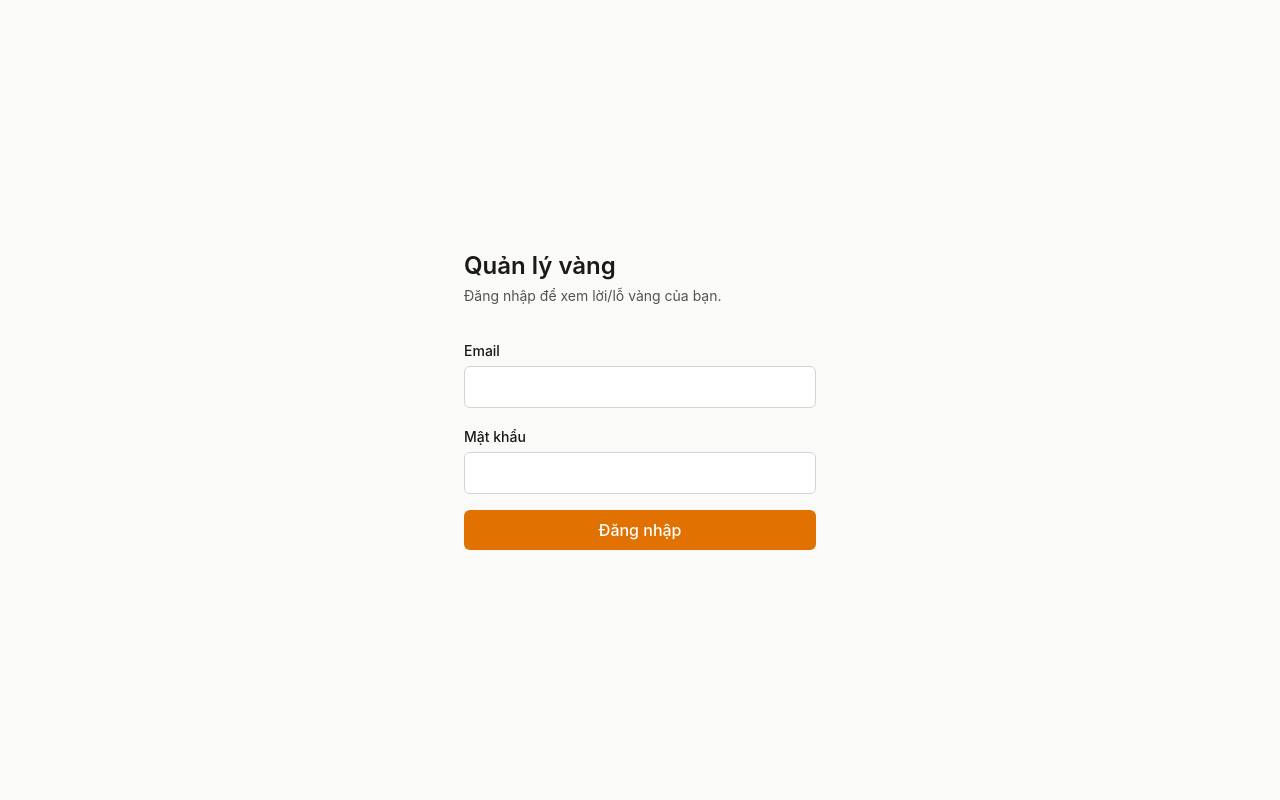
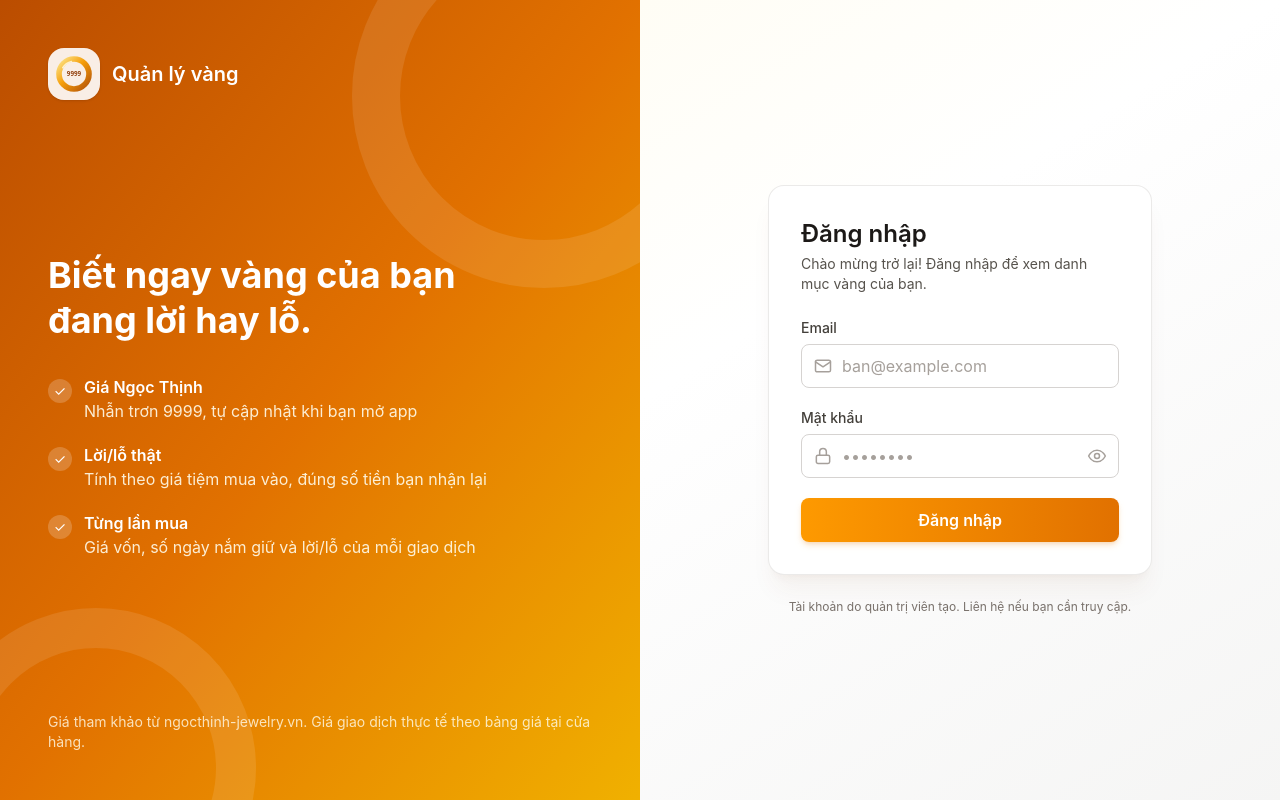
Before and after one commit to ducnhat99/g-management, a Next.js app in the folder apps/web/: page /login in a window 1280 px wide. Built offline with nearby package versions, Linux system fonts and the light colour scheme; no server answers.

Commit message:
feat(): update the UI of sign up page

```diff
--- a/apps/web/src/app/login/login-form.tsx
+++ b/apps/web/src/app/login/login-form.tsx
@@ -1,13 +1,80 @@
 'use client';
 
 import { useRouter } from 'next/navigation';
-import { useState, type FormEvent } from 'react';
+import { useState, type FormEvent, type ReactNode } from 'react';
 import { getSupabaseBrowserClient } from '@/lib/supabase/client';
+
+const iconProps = {
+  viewBox: '0 0 24 24',
+  fill: 'none',
+  stroke: 'currentColor',
+  strokeWidth: 1.8,
+  strokeLinecap: 'round' as const,
+  strokeLinejoin: 'round' as const,
+  'aria-hidden': true,
+  className: 'size-5',
+};
+
+const MailIcon = () => (
+  <svg {...iconProps}>
+    <rect x="3" y="5" width="18" height="14" rx="2" />
+    <path d="m3 7 9 6 9-6" />
+  </svg>
+);
+const LockIcon = () => (
+  <svg {...iconProps}>
+    <rect x="4" y="11" width="16" height="10" rx="2" />
+    <path d="M8 11V7a4 4 0 0 1 8 0v4" />
+  </svg>
+);
+const EyeIcon = ({ crossed }: { crossed: boolean }) => (
+  <svg {...iconProps}>
+    <path d="M2 12s3.5-7 10-7 10 7 10 7-3.5 7-10 7S2 12 2 12Z" />
+    <circle cx="12" cy="12" r="3" />
+    {crossed && <path d="M4 4l16 16" />}
+  </svg>
+);
+const AlertIcon = () => (
+  <svg {...iconProps} className="size-5 shrink-0">
+    <circle cx="12" cy="12" r="9" />
+    <path d="M12 8v5M12 16h.01" />
+  </svg>
+);
+
+const inputClass =
+  'block h-11 w-full rounded-lg border border-stone-300 bg-white pr-3 pl-10 text-stone-900 placeholder:text-stone-400 transition focus:border-amber-500 focus:ring-4 focus:ring-amber-100 focus:outline-none aria-invalid:border-red-400';
+
+function Field({
+  id,
+  label,
+  icon,
+  children,
+}: {
+  id: string;
+  label: string;
+  icon: ReactNode;
+  children: ReactNode;
+}) {
+  return (
+    <div>
+      <label htmlFor={id} className="mb-1.5 block text-sm font-medium text-stone-700">
+        {label}
+      </label>
+      <div className="relative">
+        <span className="pointer-events-none absolute inset-y-0 left-3 flex items-center text-stone-400">
+          {icon}
+        </span>
+        {children}
+      </div>
+    </div>
+  );
+}
 
 export function LoginForm({ next }: { next: string }) {
   const router = useRouter();
   const [error, setError] = useState<string | null>(null);
   const [pending, setPending] = useState(false);
+  const [showPassword, setShowPassword] = useState(false);
 
   async function onSubmit(event: FormEvent<HTMLFormElement>) {
     event.preventDefault();
@@ -33,37 +100,67 @@ export function LoginForm({ next }: { next: string }) {
   }
 
   return (
-    <form onSubmit={onSubmit} className="mt-8 space-y-4">
-      <label className="block">
-        <span className="text-sm font-medium">Email</span>
+    <form onSubmit={onSubmit} className="mt-6 space-y-5">
+      <Field id="email" label="Email" icon={<MailIcon />}>
         <input
+          id="email"
           name="email"
           type="email"
           autoComplete="email"
+          inputMode="email"
+          placeholder="ban@example.com"
           required
-          className="mt-1 block w-full rounded-md border border-stone-300 bg-white px-3 py-2 focus:border-amber-500 focus:ring-2 focus:ring-amber-200 focus:outline-none"
+          aria-invalid={error ? true : undefined}
+          aria-describedby={error ? 'login-error' : undefined}
+          className={inputClass}
         />
-      </label>
-      <label className="block">
-        <span className="text-sm font-medium">Mật khẩu</span>
+      </Field>
+
+      <Field id="password" label="Mật khẩu" icon={<LockIcon />}>
         <input
+          id="password"
           name="password"
-          type="password"
+          type={showPassword ? 'text' : 'password'}
           autoComplete="current-password"
+          placeholder="••••••••"
           required
-          className="mt-1 block w-full rounded-md border border-stone-300 bg-white px-3 py-2 focus:border-amber-500 focus:ring-2 focus:ring-amber-200 focus:outline-none"
+          aria-invalid={error ? true : undefined}
+          aria-describedby={error ? 'login-error' : undefined}
+          className={`${inputClass} pr-11`}
         />
-      </label>
+        <button
+          type="button"
+          onClick={() => setShowPassword((shown) => !shown)}
+          aria-label={showPassword ? 'Ẩn mật khẩu' : 'Hiện mật khẩu'}
+          aria-pressed={showPassword}
+          className="absolute inset-y-0 right-0 flex w-11 items-center justify-center rounded-r-lg text-stone-400 hover:text-stone-600 focus-visible:text-amber-600 focus-visible:outline-none"
+        >
+          <EyeIcon crossed={showPassword} />
+        </button>
+      </Field>
+
       {error && (
-        <p role="alert" className="rounded-md bg-red-50 px-3 py-2 text-sm text-red-700">
+        <p
+          id="login-error"
+          role="alert"
+          className="flex items-start gap-2 rounded-lg border border-red-200 bg-red-50 px-3 py-2.5 text-sm text-red-700"
+        >
+          <AlertIcon />
           {error}
         </p>
       )}
+
       <button
         type="submit"
         disabled={pending}
-        className="w-full rounded-md bg-amber-600 px-4 py-2 font-medium text-white hover:bg-amber-700 disabled:opacity-60"
+        className="flex h-11 w-full items-center justify-center gap-2 rounded-lg bg-linear-to-r from-amber-500 to-amber-600 font-semibold text-white shadow-md shadow-amber-600/20 transition hover:from-amber-600 hover:to-amber-700 focus-visible:ring-4 focus-visible:ring-amber-200 focus-visible:outline-none disabled:cursor-not-allowed disabled:opacity-70"
       >
+        {pending && (
+          <span
+            aria-hidden="true"
+            className="size-4 animate-spin rounded-full border-2 border-white/60 border-t-transparent"
+          />
+        )}
         {pending ? 'Đang đăng nhập…' : 'Đăng nhập'}
       </button>
     </form>
--- a/apps/web/src/app/login/page.tsx
+++ b/apps/web/src/app/login/page.tsx
@@ -1,6 +1,13 @@
+import { GoldRingLogo } from '@/components/gold-ring-logo';
 import { siteTitle } from '@/lib/site';
 import { safeNextPath } from '@/lib/safe-next-path';
 import { LoginForm } from './login-form';
+
+const HIGHLIGHTS = [
+  { title: 'Giá Ngọc Thịnh', text: 'Nhẫn trơn 9999, tự cập nhật khi bạn mở app' },
+  { title: 'Lời/lỗ thật', text: 'Tính theo giá tiệm mua vào, đúng số tiền bạn nhận lại' },
+  { title: 'Từng lần mua', text: 'Giá vốn, số ngày nắm giữ và lời/lỗ của mỗi giao dịch' },
+];
 
 export default async function LoginPage({
   searchParams,
@@ -9,10 +16,73 @@ export default async function LoginPage({
 }) {
   const { next } = await searchParams;
   return (
-    <main className="mx-auto flex min-h-screen max-w-sm flex-col justify-center px-4 py-12">
-      <h1 className="text-2xl font-semibold">{siteTitle}</h1>
-      <p className="mt-1 text-sm text-stone-600">Đăng nhập để xem lời/lỗ vàng của bạn.</p>
-      <LoginForm next={safeNextPath(typeof next === 'string' ? next : null)} />
+    <main className="min-h-screen bg-linear-to-br from-amber-50 via-white to-stone-100 lg:grid lg:grid-cols-2">
+      {/* Brand panel: desktop widths (lg) and up; phones get the compact logo above the form. */}
+      <section className="relative hidden overflow-hidden bg-linear-to-br from-amber-700 via-amber-600 to-yellow-500 p-12 text-white lg:flex lg:flex-col lg:justify-between">
+        <div
+          aria-hidden="true"
+          className="absolute -top-24 -right-24 size-96 rounded-full border-48 border-white/10"
+        />
+        <div
+          aria-hidden="true"
+          className="absolute -bottom-32 -left-16 size-80 rounded-full border-40 border-white/10"
+        />
+
+        <div className="relative flex items-center gap-3">
+          <span className="rounded-2xl bg-white/90 p-1.5 shadow-sm">
+            <GoldRingLogo className="size-10" />
+          </span>
+          <span className="text-xl font-semibold">{siteTitle}</span>
+        </div>
+
+        <div className="relative max-w-md">
+          <h2 className="text-4xl leading-tight font-bold">
+            Biết ngay vàng của bạn đang lời hay lỗ.
+          </h2>
+          <ul className="mt-8 space-y-5">
+            {HIGHLIGHTS.map((item) => (
+              <li key={item.title} className="flex gap-3">
+                <span
+                  aria-hidden="true"
+                  className="mt-1 flex size-6 shrink-0 items-center justify-center rounded-full bg-white/20 text-sm"
+                >
+                  ✓
+                </span>
+                <span>
+                  <span className="block font-semibold">{item.title}</span>
+                  <span className="text-amber-50/90">{item.text}</span>
+                </span>
+              </li>
+            ))}
+          </ul>
+        </div>
+
+        <p className="relative text-sm text-amber-50/80">
+          Giá tham khảo từ ngocthinh-jewelry.vn. Giá giao dịch thực tế theo bảng giá tại cửa hàng.
+        </p>
+      </section>
+
+      {/* Form. */}
+      <section className="flex min-h-screen items-center justify-center px-4 py-12 lg:min-h-0">
+        <div className="w-full max-w-sm">
+          <div className="mb-8 flex flex-col items-center text-center lg:hidden">
+            <GoldRingLogo className="size-16" />
+            <p className="mt-3 text-xl font-semibold text-stone-900">{siteTitle}</p>
+          </div>
+
+          <div className="rounded-2xl border border-stone-200/80 bg-white p-6 shadow-xl shadow-amber-900/5 sm:p-8">
+            <h1 className="text-2xl font-semibold text-stone-900">Đăng nhập</h1>
+            <p className="mt-1 text-sm text-stone-600">
+              Chào mừng trở lại! Đăng nhập để xem danh mục vàng của bạn.
+            </p>
+            <LoginForm next={safeNextPath(typeof next === 'string' ? next : null)} />
+          </div>
+
+          <p className="mt-6 text-center text-xs text-stone-500">
+            Tài khoản do quản trị viên tạo. Liên hệ nếu bạn cần truy cập.
+          </p>
+        </div>
+      </section>
     </main>
   );
 }
--- a/apps/web/src/components/dashboard/summary-cards.tsx
+++ b/apps/web/src/components/dashboard/summary-cards.tsx
@@ -21,7 +21,7 @@ export function SummaryCards({ totals }: { totals: PortfolioTotals }) {
         label="Tổng vốn"
         hint={
           totals.avgCostPerChi !== null &&
-          `Hòa vốn khi mua vào ${formatVND(totals.avgCostPerChi)}/chỉ`
+          `Giá mua trung bình ${formatVND(totals.avgCostPerChi)}/chỉ`
         }
       >
         {formatVND(totals.cost)}
--- /dev/null
+++ b/apps/web/src/components/gold-ring-logo.tsx
@@ -0,0 +1,41 @@
+'use client';
+
+import { useId } from 'react';
+
+/** App mark: a plain 9999 gold ring. Inline SVG, so it needs no image file and stays sharp. */
+export function GoldRingLogo({ className = 'size-12' }: { className?: string }) {
+  // A unique gradient id per copy: with a shared id, a copy inside a hidden (display: none) block
+  // would make every other copy's ring render invisible.
+  const gradientId = `gold-ring-${useId()}`;
+  return (
+    <svg viewBox="0 0 64 64" className={className} aria-hidden="true">
+      <defs>
+        <linearGradient id={gradientId} x1="0" y1="0" x2="1" y2="1">
+          <stop offset="0" stopColor="#fde68a" />
+          <stop offset="0.45" stopColor="#f59e0b" />
+          <stop offset="1" stopColor="#b45309" />
+        </linearGradient>
+      </defs>
+      <circle cx="32" cy="32" r="24" fill="none" stroke={`url(#${gradientId})`} strokeWidth="9" />
+      <path
+        d="M14 22a22 22 0 0 1 14-10"
+        fill="none"
+        stroke="#fffbeb"
+        strokeWidth="2.5"
+        strokeLinecap="round"
+        opacity="0.8"
+      />
+      <text
+        x="32"
+        y="35.5"
+        textAnchor="middle"
+        fontSize="10"
+        fontWeight="700"
+        fontFamily="system-ui, sans-serif"
+        fill="#92400e"
+      >
+        9999
+      </text>
+    </svg>
+  );
+}
```
Also changed, not shown: 2 other files (tests, documents, lock files or other folders).
